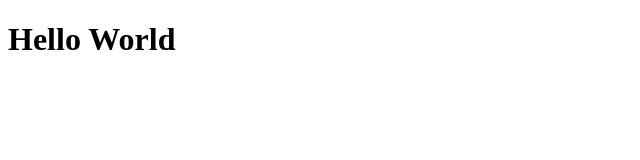
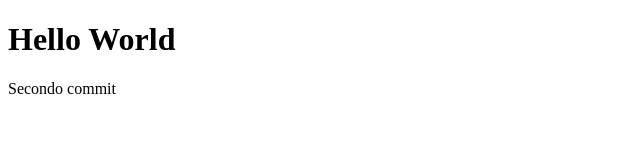
Before and after one commit to mattiatealdi/htmlcss-hello, a plain HTML site: page index.html in a window 1280 px wide. Shown: the whole page, without its empty margins (0-640 px from the left). Drawn offline with Linux system fonts and the light colour scheme.

Commit message:
secondo-commit

```diff
--- a/index.html
+++ b/index.html
@@ -8,5 +8,6 @@
 </head>
 <body>
     <h1>Hello World</h1>
+    <p>Secondo commit</p>
 </body>
 </html>
```
